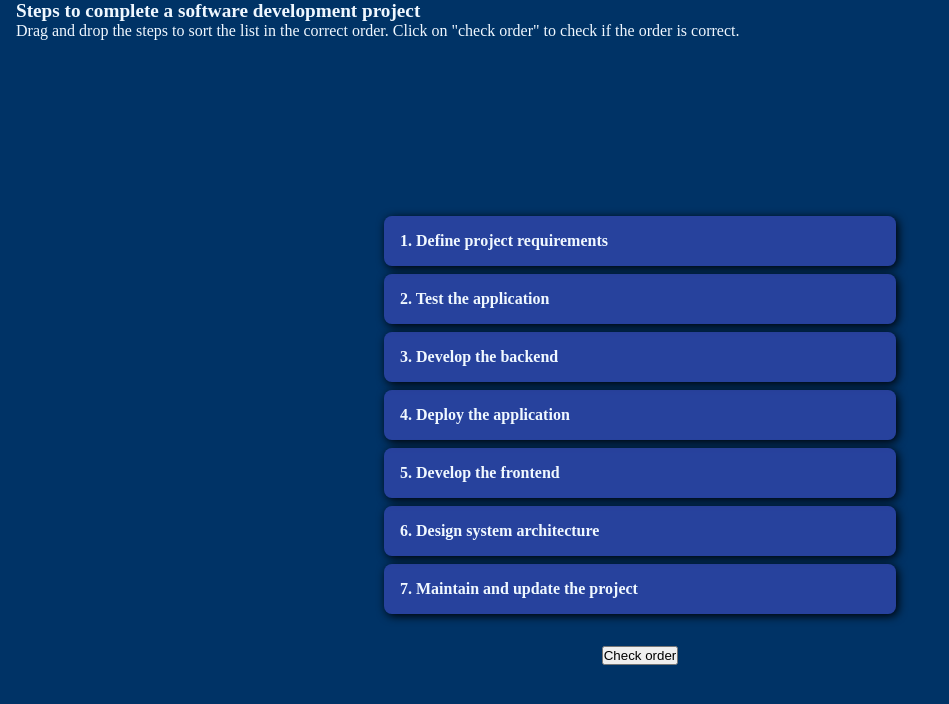
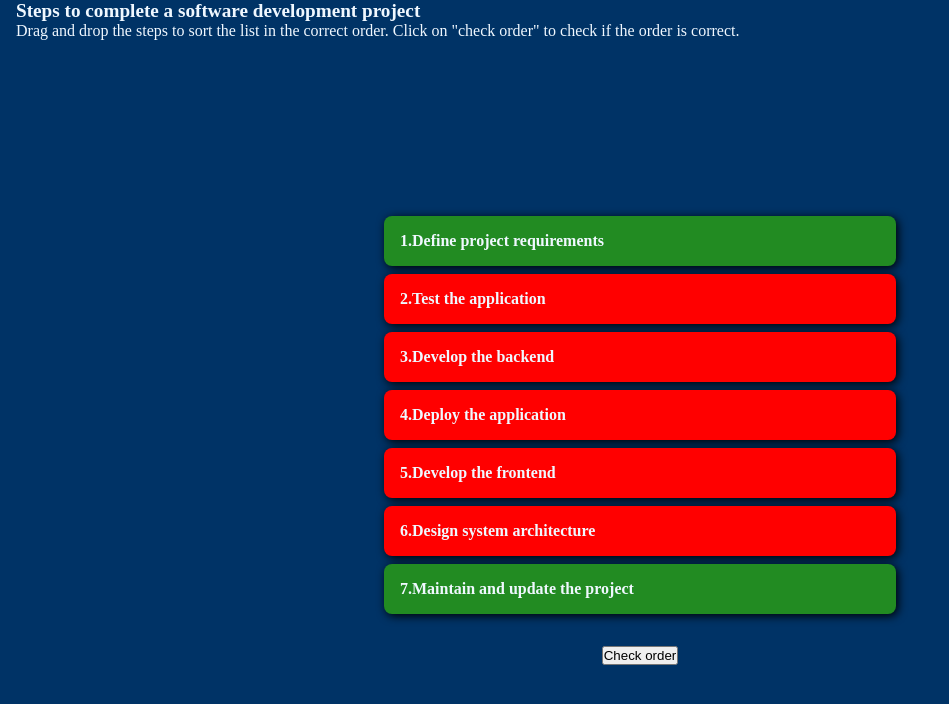
Before and after one commit to Magnus-WO/Drag-able_list-workshop, a website built with Vite: page index.html in a window 1280 px wide. Both pictures are taken after a click on the button "Check order". Shown: the whole page, without its empty margins (0-949 px from the left). Built offline with nearby package versions, Linux system fonts and the light colour scheme.

Commit message:
implement compare feature

```diff
--- a/src/css/styles.css
+++ b/src/css/styles.css
@@ -59,9 +59,9 @@ main {
 }
 
 .correct {
-  color: forestgreen;
+  background-color: forestgreen;
 }
 
-.icorrect {
-  color: var(--color-text-error);
+.incorrect {
+  background-color: var(--color-text-error);
 }
--- /dev/null
+++ b/src/js/compareOrder.js
@@ -0,0 +1,27 @@
+import stepsForSoftwareProject from "./stepsData";
+
+const compareOrder = () => {
+  const listItems = document.querySelectorAll(".list__item");
+  const currentOrder = [...listItems].map(
+    (item) => item.textContent.split(".")[1]
+  );
+  console.log(currentOrder);
+
+  const isCorrect = currentOrder.every((step, index) => {
+    return step === stepsForSoftwareProject[index];
+  });
+
+  console.log(isCorrect);
+
+  currentOrder.forEach((step, index) => {
+    if (step === stepsForSoftwareProject[index]) {
+      listItems[index].classList.add("correct");
+      listItems[index].classList.remove("incorrect");
+    } else {
+      listItems[index].classList.add("incorrect");
+      listItems[index].classList.remove("correct");
+    }
+  });
+};
+
+export default compareOrder;
--- a/src/js/createListItems.js
+++ b/src/js/createListItems.js
@@ -1,6 +1,7 @@
 import stepsForSoftwareProject from "./stepsData.js";
 import shuffleArray from "./shuffleArray.js";
 import handleDragAndDrop from "./dragAndDrop.js";
+import compareOrder from "./compareOrder.js";
 
 const createListItem = () => {
   const list = document.querySelector(".list");
@@ -10,7 +11,7 @@ const createListItem = () => {
   shuffledArray.forEach((step, index) => {
     const listItem = document.createElement("li");
     list.append(listItem);
-    listItem.textContent = `${index + 1}. ${step}`;
+    listItem.textContent = `${index + 1}.${step}`;
     listItem.classList.add("list__item");
     listItem.setAttribute("draggable", true);
     listItem.setAttribute("data-index", index);
@@ -20,7 +21,9 @@ const createListItem = () => {
   compareButton.textContent = "Check order";
   compareButton.classList.add("list__compare-button");
 
-  //   compareButton.addEventListener("click", compareOrder());
+  compareButton.addEventListener("click", () => {
+    compareOrder();
+  });
   handleDragAndDrop();
 };
 
--- a/src/js/updateIndexes.js
+++ b/src/js/updateIndexes.js
@@ -3,7 +3,7 @@ const updateIndices = () => {
 
   listItems.forEach((item, index) => {
     const stepDescription = item.textContent.split(".")[1];
-    item.textContent = `${index + 1}. ${stepDescription}`;
+    item.textContent = `${index + 1}.${stepDescription}`;
     item.setAttribute("data-index", index);
   });
 };
```
